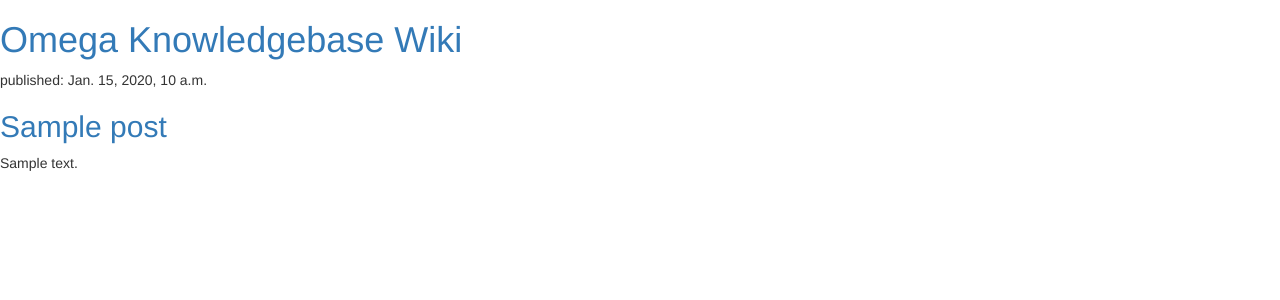
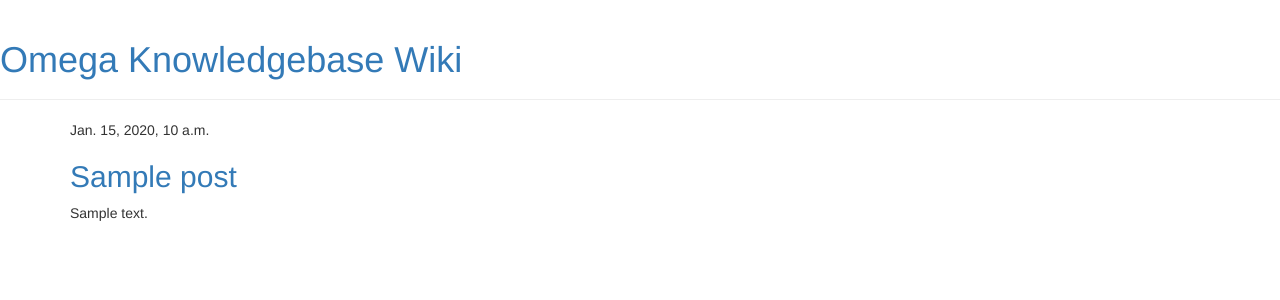
Before and after one commit to munsoorp/my-first-blog, a Django app: template blog/templates/blog/post_list.html in a window 1280 px wide. Shown: the top 300 px of the page. Run offline with Django 3.2, Linux system fonts and the light colour scheme; the template is opened without the code that fills it: most values are stand-ins (such as "Sample title", 1, 10 or a date in 2020); some libraries are stand-ins or nearby versions.

Commit message:
Templates Updates

```diff
--- /dev/null
+++ b/blog/templates/blog/base.html
@@ -0,0 +1,27 @@
+{% load static %}
+<html>
+    <head>
+
+        <title>Omega Knowledgebase Wiki</title>
+        <link rel="stylesheet" href="//maxcdn.bootstrapcdn.com/bootstrap/3.2.0/css/bootstrap.min.css">
+        <link rel="stylesheet" href="//maxcdn.bootstrapcdn.com/bootstrap/3.2.0/css/bootstrap-theme.min.css">
+        <link rel="stylesheet" href="{% static 'css/blog.css' %}">
+        <link href="//fonts.googleapis.com/css?family=Lobster&subset=latin,latin-ext" rel="stylesheet" type="text/css">
+    </head>
+    <body>
+        <div class="page-header">
+            <h1><a href="/">Omega  Knowledgebase Wiki</a></h1>
+        </div>
+        <div class="content container">
+            <div class="row">
+                <div class="col-md-8">
+                {% block content %}
+                {% endblock %}
+                </div>
+            </div>
+        </div>
+
+
+
+    </body>
+</html>
--- a/blog/templates/blog/post_list.html
+++ b/blog/templates/blog/post_list.html
@@ -1,23 +1,28 @@
+{% extends 'blog/base.html' %}
 {% load static %}
 <html>
-    <head>
 
-        <title>Omega Knowledgebase Wiki</title>
-        <link rel="stylesheet" href="//maxcdn.bootstrapcdn.com/bootstrap/3.2.0/css/bootstrap.min.css">
-        <link rel="stylesheet" href="//maxcdn.bootstrapcdn.com/bootstrap/3.2.0/css/bootstrap-theme.min.css">
-        <link rel="stylesheet" href="{% static 'css/blog.css' %}">
-    </head>
-    <body>
-        <div>
-            <h1><a href="/">Omega Knowledgebase Wiki</a></h1>
-        </div>
 
-        {% for post in posts %}
-            <div>
-                <p>published: {{ post.published_date }}</p>
-                <h2><a href="">{{ post.title }}</a></h2>
-                <p>{{ post.text|linebreaksbr }}</p>
-            </div>
-        {% endfor %}
-    </body>
+
+            {% block content %}
+            {% for post in posts %}
+
+                <div class="post">
+                    <div class="date">
+                        {{ post.published_date }}
+                    </div>
+                    <h2><a href="">{{ post.title }}</a></h2>
+                    <p>{{ post.text|linebreaksbr }}</p>
+                </div>
+            {% endfor %}
+
+        {% endblock %}
+
+
+
+
+
+
+
+
 </html>
```
